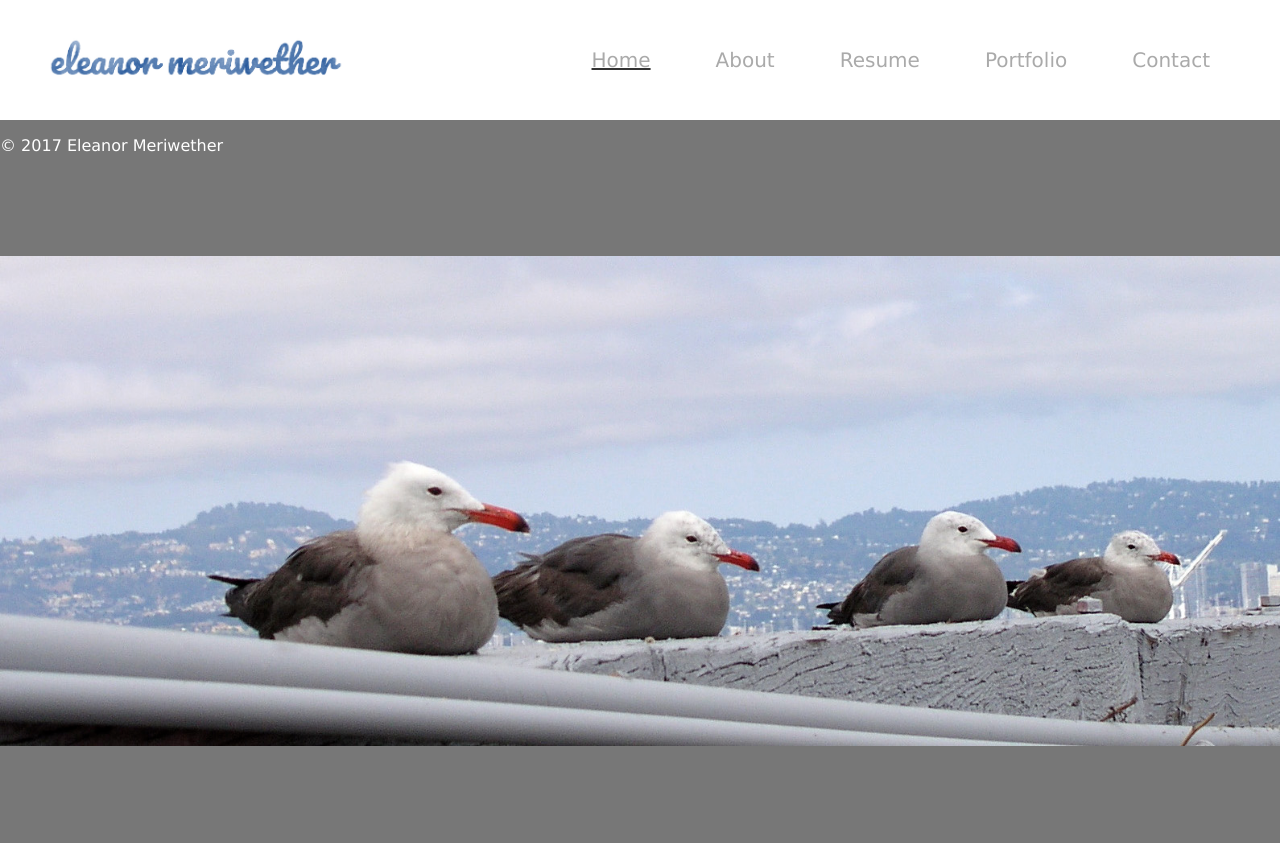
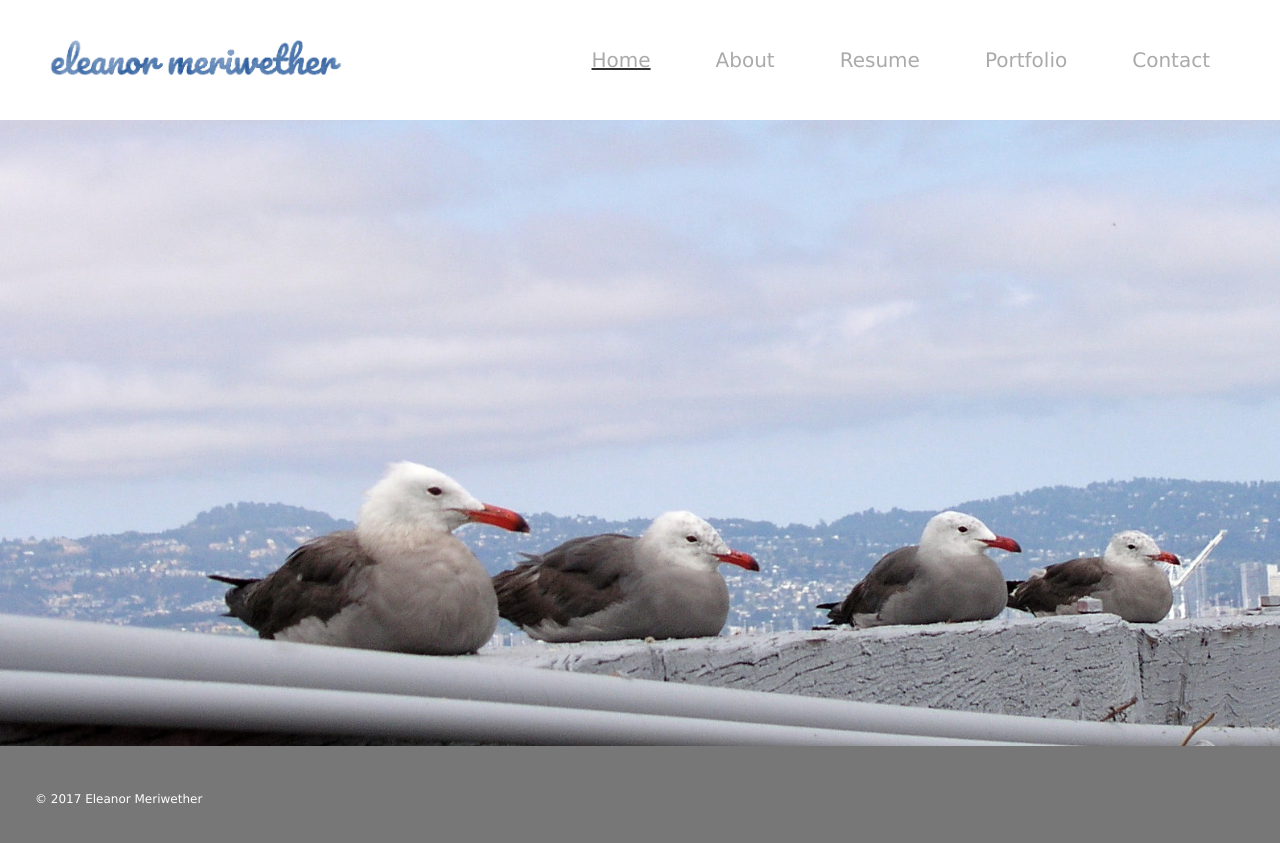
Before and after one commit to emeriwether/emeriwether.github.io, a Jekyll site: the page built from index.html, in a window 1280 px wide. Shown: the top 843 px of the page. Built offline with Jekyll 4.4.1, drawn with Linux system fonts in a browser that asks for light colours; nearby versions of some CDN libraries.

Commit message:
home footer

```diff
--- a/css/styles.css
+++ b/css/styles.css
@@ -21,9 +21,12 @@ body, html {
 
 footer {
     height: 120px;
+    width: 100%;
+    font-size: 12px;
+    padding: 0 0 0 35px;
     background: #777;
     background-size: cover;
-    position: relative;
+    position: absolute;
     bottom: 0;
     color: #fff;
 
```
